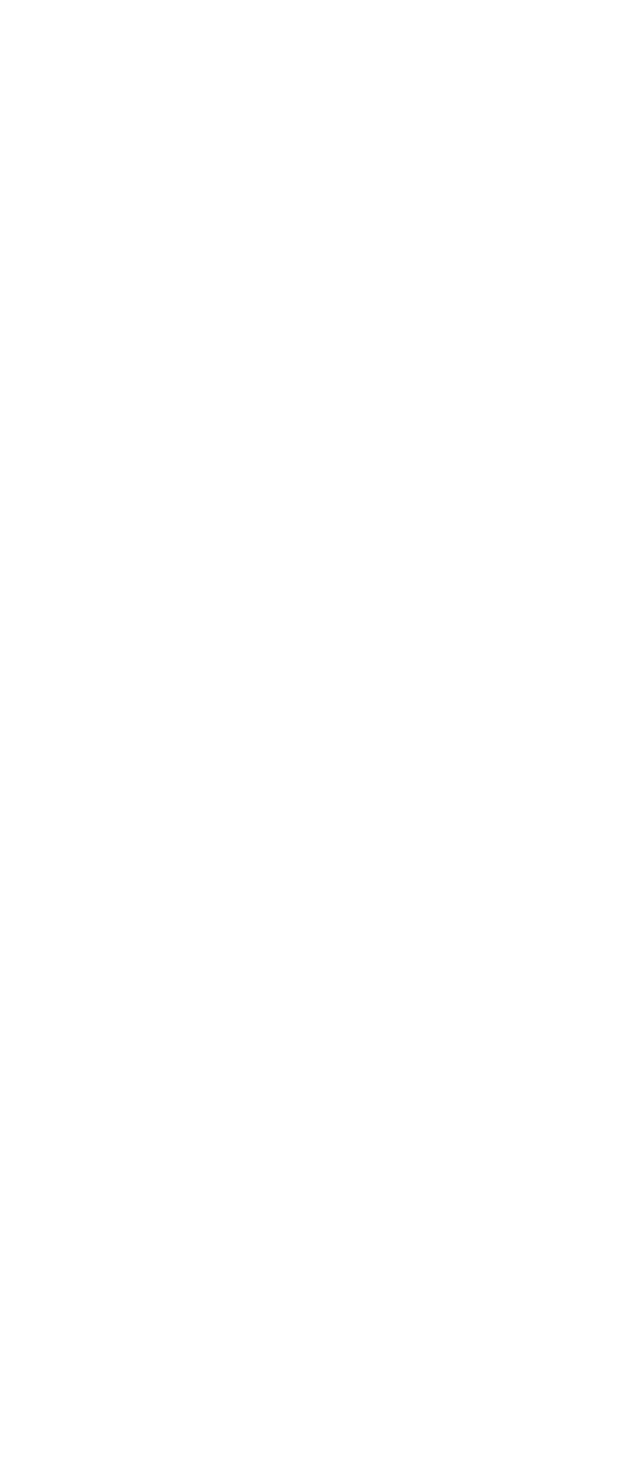
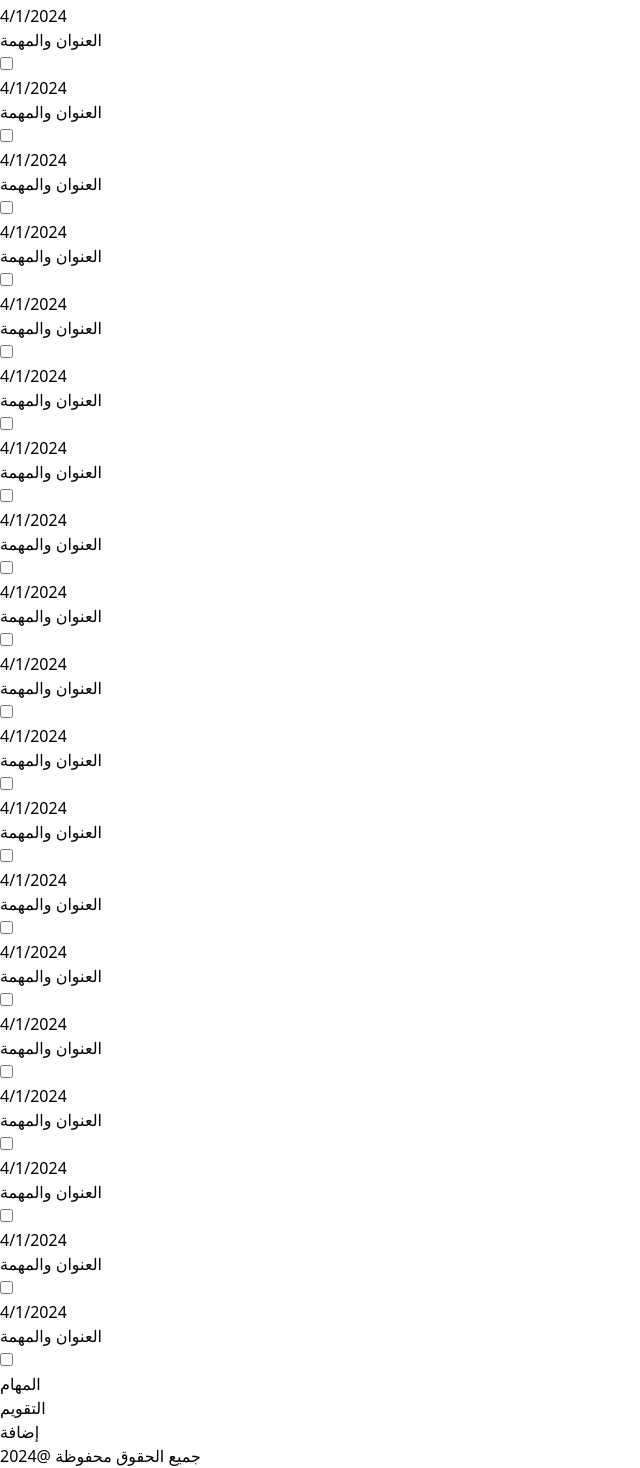
Before and after one commit to saad-als/jadwal, a React (Vite) app: page / in a window 1280 px wide. Shown: the part 692-2160 px from the top of the page, without its empty margins (0-640 px from the left). Before the commit the page ends 800 px from the top, so only its background shows below. Built offline with nearby package versions, Linux system fonts and the light colour scheme.

Commit message:
this is temporary changes, will remove grid later

```diff
--- a/src/pages/TasksPage.jsx
+++ b/src/pages/TasksPage.jsx
@@ -1,31 +1,47 @@
 import NavigationBar from "../components/NavigationBar"
+import MainBoard from "../components/MainBoard"
+import SideBar from "../components/SideBar"
+import AddButton from "../components/AddButton"
 export default function TasksPage() {
     return (
         <>
 
-            <div className="grid grid-rows-4 relative">
+            <div className="grid grid-rows-3 relative">
                 {/* first row */}
                 <div>
                     <NavigationBar />
                 </div>
+
                 {/* second row */}
-                <div className="grid grid-cols-2">
-                    <div className="flex justify-center p-5 ">main</div>
-                    <div className="flex justify-center p-5 ">side</div>
+                <div className="grid grid-cols-4">
+                    <div className="flex justify-center p-5 w-full col-span-3">
+                        <MainBoard />
+                    </div>
+
+
+                    <div className="flex justify-center p-5 grid grid-rows-2">
+                        <SideBar />
+                        <div className="flex justify-end">
+                            <AddButton />
+                        </div>
+                    </div>
+
                 </div>
+
 
                 {/* third row */}
 
+                <div>
+                    <footer className="flex justify-center absolute inset-x-0 bottom-0 p-4 ">
+                        <p className="text-slate-500">جميع الحقوق محفوظة @2024</p>
+                    </footer>
 
-
-                {/* fourth row */}
+                </div>
 
             </div>
 
 
-            <footer className="flex justify-center absolute inset-x-0 bottom-0 p-4 ">
-                <p className="text-slate-500">جميع الحقوق محفوظة @2024</p>
-            </footer>
+
         </>
     )
 }
```
